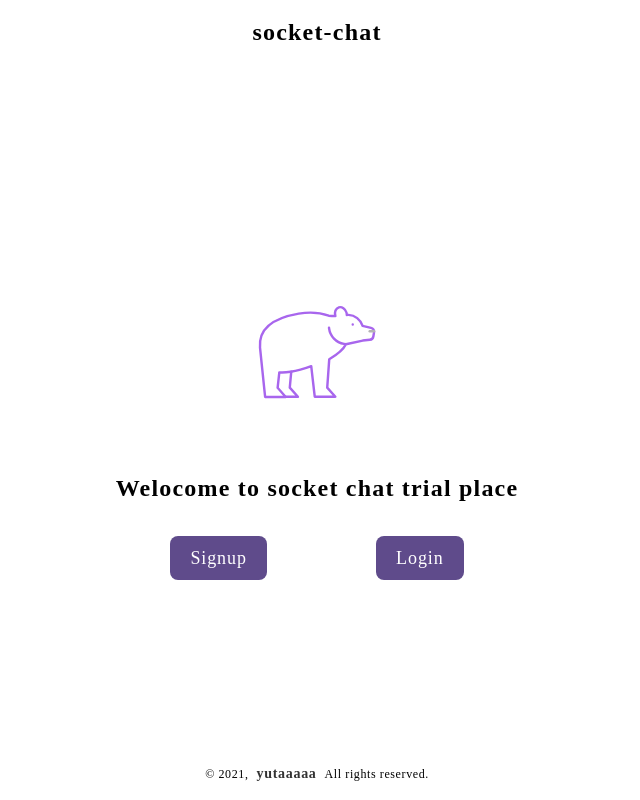
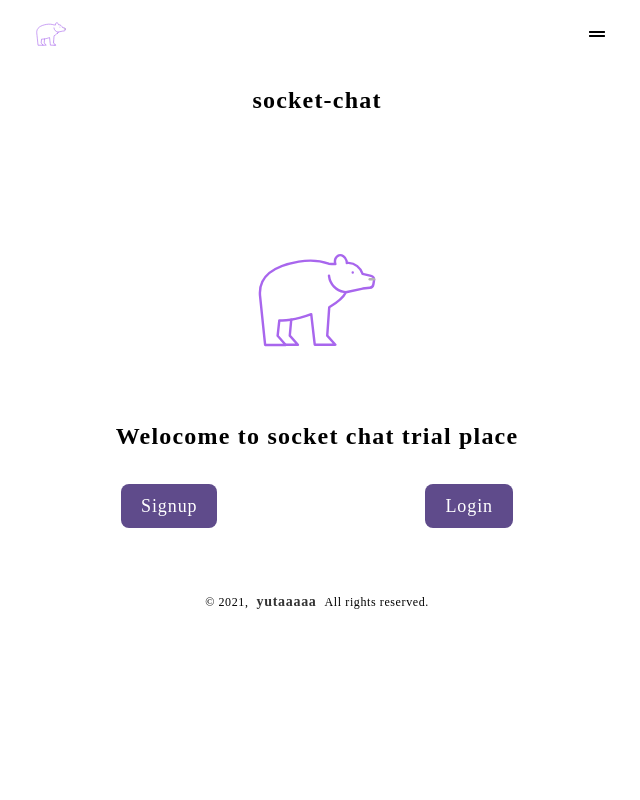
Before and after one commit to Yuta07/marble, a Next.js app: page / in a window 1280 px wide. Shown: the whole page, without its empty margins (323-963 px from the left). Built offline with nearby package versions, Linux system fonts and the light colour scheme.

Commit message:
feat: add header

```diff
--- a/components/auth/LoginView.tsx
+++ b/components/auth/LoginView.tsx
@@ -1,4 +1,4 @@
-import React, { useCallback, useState } from 'react'
+import React, { useCallback, useState, useRef } from 'react'
 import { Button } from '@components/ui/Button'
 import { Input } from '@components/ui/Input'
 import { useUIDispatch } from '@contexts/ui'
--- /dev/null
+++ b/components/common/Header.tsx
@@ -0,0 +1,18 @@
+import Image from 'next/image'
+import { FaGripLines } from 'react-icons/fa'
+import { useUIDispatch } from '@contexts/ui'
+
+export const Header = () => {
+	const { openSidebar } = useUIDispatch()
+
+	return (
+		<header className="p-1 flex content-center justify-between ">
+			<Image quality="85" src="/bear-outline.svg" alt="header_bear_logo" width={60} height={60} />
+			<div className="my-auto inline-flex content-center">
+				<button className="p-2 border-none" onClick={openSidebar}>
+					<FaGripLines />
+				</button>
+			</div>
+		</header>
+	)
+}
--- a/components/common/Layout.tsx
+++ b/components/common/Layout.tsx
@@ -1,6 +1,7 @@
 import { FC, ReactNode, VFC } from 'react'
 import dynamic from 'next/dynamic'
 import { LoginView } from '@components/auth/LoginView'
+import { Header } from '@components/common/Header'
 import { LoadingDots } from '@components/ui/LoadingDots'
 import { Modal } from '@components/ui/Modal'
 import { useUIDispatch, useUIState } from '@contexts/ui'
@@ -31,14 +32,16 @@ const ModalView: FC<{ modalView: ModalViewType }> = ({ modalView }) => {
 
 const ModalUI = () => {
 	const { displayModal, modalView } = useUIState()
-	console.log(displayModal, modalView)
 	return displayModal && <ModalView modalView={modalView} />
 }
 
 export const Layout: VFC<Props> = ({ children }) => {
+	const loggedIn = true
+
 	return (
-		<main className="max-w-screen-sm min-h-screen mx-auto my-0 px-5 flex flex-col justify-between">
+		<main className={`max-w-screen-sm min-h-screen mx-auto my-0 px-5 ${!loggedIn && `flex flex-col justify-between`}`}>
 			<ModalUI />
+			{loggedIn && <Header />}
 			<>{children}</>
 		</main>
 	)
--- /dev/null
+++ b/components/common/Sidebar.tsx
@@ -0,0 +1,7 @@
+export const Sidebar = () => {
+	return (
+		<div>
+			<p>sidebar</p>
+		</div>
+	)
+}
--- a/components/home/Cta.tsx
+++ b/components/home/Cta.tsx
@@ -1,4 +1,5 @@
 import { useCallback } from 'react'
+import Image from 'next/image'
 import { Button } from '@components/ui/Button'
 import { useUIDispatch } from '@contexts/ui'
 
@@ -17,7 +18,9 @@ export const Cta = () => {
 
 	return (
 		<div className="mx-auto my-12">
-			<img src="/bear-outline.svg" alt="cta-logo" className="w-60 h-60 mx-auto" />
+			<div className="flex justify-center">
+				<Image quality="85" src="/bear-outline.svg" alt="cta-logo" height={240} width={240} />
+			</div>
 			<h1 className="text-2xl text-center">Welocome to socket chat trial place</h1>
 			<div className="w-full mt-8 flex justify-around">
 				<Button className="px-5 py-2 text-lg" onClick={handleModalSignup}>
--- a/components/ui/Button/Button.tsx
+++ b/components/ui/Button/Button.tsx
@@ -1,4 +1,4 @@
-import { ComponentPropsWithRef } from 'react'
+import { ComponentPropsWithRef, forwardRef } from 'react'
 import classnames from 'classnames'
 import styles from './Button.module.scss'
 import { LoadingDots } from '../LoadingDots'
@@ -9,7 +9,7 @@ interface ButtonProps extends BaseProps {
 	loading?: boolean
 }
 
-export const Button = ({ children, className, loading, ...props }: ButtonProps) => {
+export const Button = forwardRef<HTMLButtonElement, ButtonProps>(({ children, className, loading, ...props }, ref) => {
 	const rootClassName = classnames(
 		styles.button,
 		{ [styles.loading]: loading, [styles.disabled]: props.disabled },
@@ -17,8 +17,8 @@ export const Button = ({ children, className, loading, ...props }: ButtonProps)
 	)
 
 	return (
-		<button {...props} ref={props.ref} className={rootClassName}>
+		<button {...props} ref={ref} className={rootClassName}>
 			{loading ? <LoadingDots /> : children}
 		</button>
 	)
-}
+})
--- a/components/ui/Input/Input.tsx
+++ b/components/ui/Input/Input.tsx
@@ -1,15 +1,7 @@
-import { ComponentPropsWithRef } from 'react'
+import { ComponentPropsWithRef, forwardRef } from 'react'
 import classnames from 'classnames'
 import styles from './Input.module.scss'
 
-export const Input = ({ ...props }: ComponentPropsWithRef<'input'>) => (
-	<input
-		{...props}
-		ref={props.ref}
-		autoComplete="off"
-		autoCorrect="off"
-		autoCapitalize="off"
-		spellCheck="false"
-		className={classnames(styles.root, props.className)}
-	/>
-)
+export const Input = forwardRef<HTMLInputElement, ComponentPropsWithRef<'input'>>((props, ref) => (
+	<input {...props} ref={ref} className={classnames(styles.root, props.className)} />
+))
--- a/components/ui/Modal/Modal.tsx
+++ b/components/ui/Modal/Modal.tsx
@@ -1,4 +1,4 @@
-import React, { ReactNode, ReactPortal, useCallback, useEffect, useRef, VFC } from 'react'
+import React, { ReactNode, ReactPortal, useEffect, useRef, VFC } from 'react'
 import { createPortal } from 'react-dom'
 import { FiX } from 'react-icons/fi'
 import classnames from 'classnames'
--- /dev/null
+++ b/pages/[user]/rooms/[slug].tsx
@@ -0,0 +1,11 @@
+import { NextPage } from 'next'
+
+const Room: NextPage = () => {
+	return (
+		<div>
+			<p>room</p>
+		</div>
+	)
+}
+
+export default Room
--- /dev/null
+++ b/pages/settings/index.tsx
@@ -0,0 +1,11 @@
+import { NextPage } from 'next'
+
+const Settings: NextPage = () => {
+	return (
+		<div>
+			<p>settings</p>
+		</div>
+	)
+}
+
+export default Settings
```
